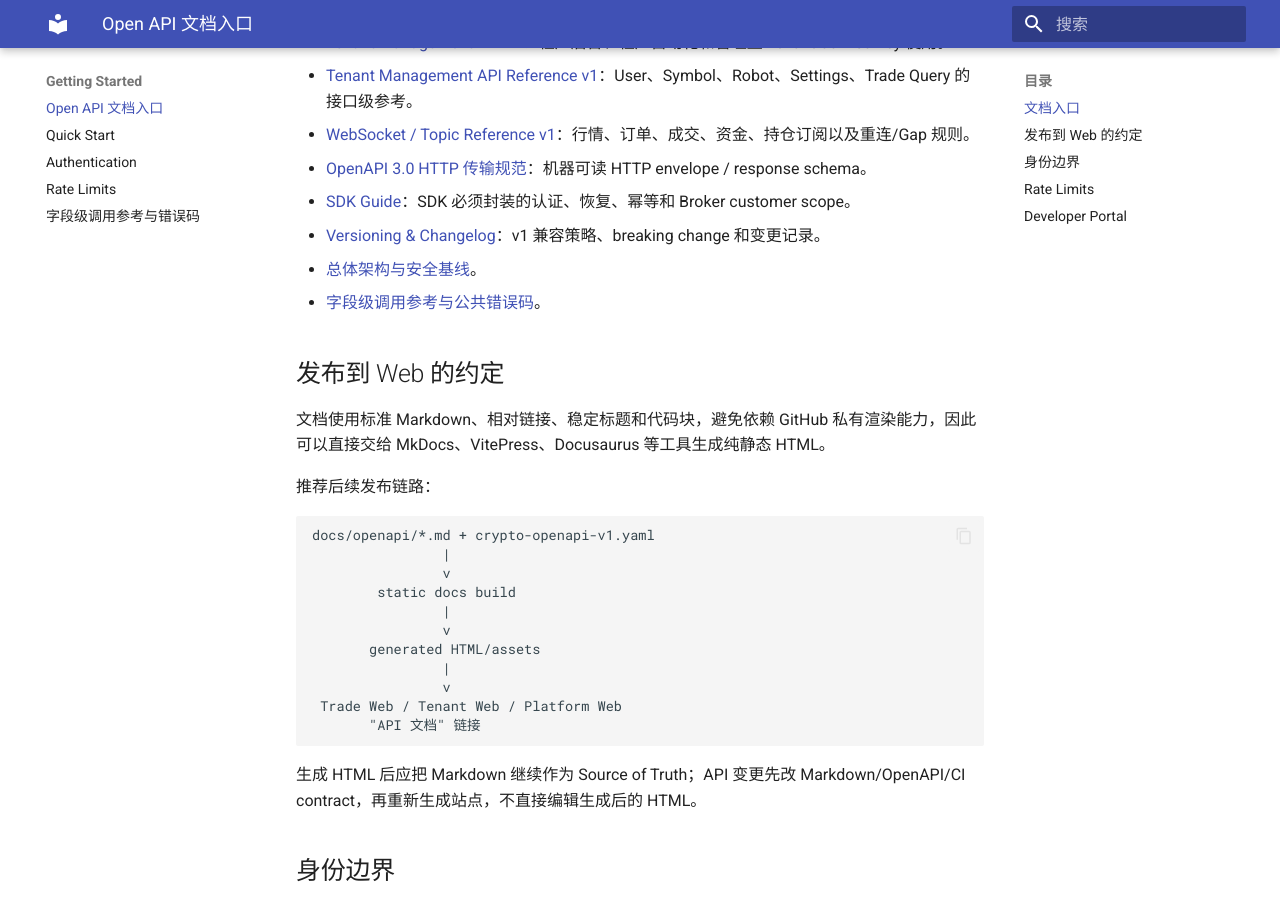
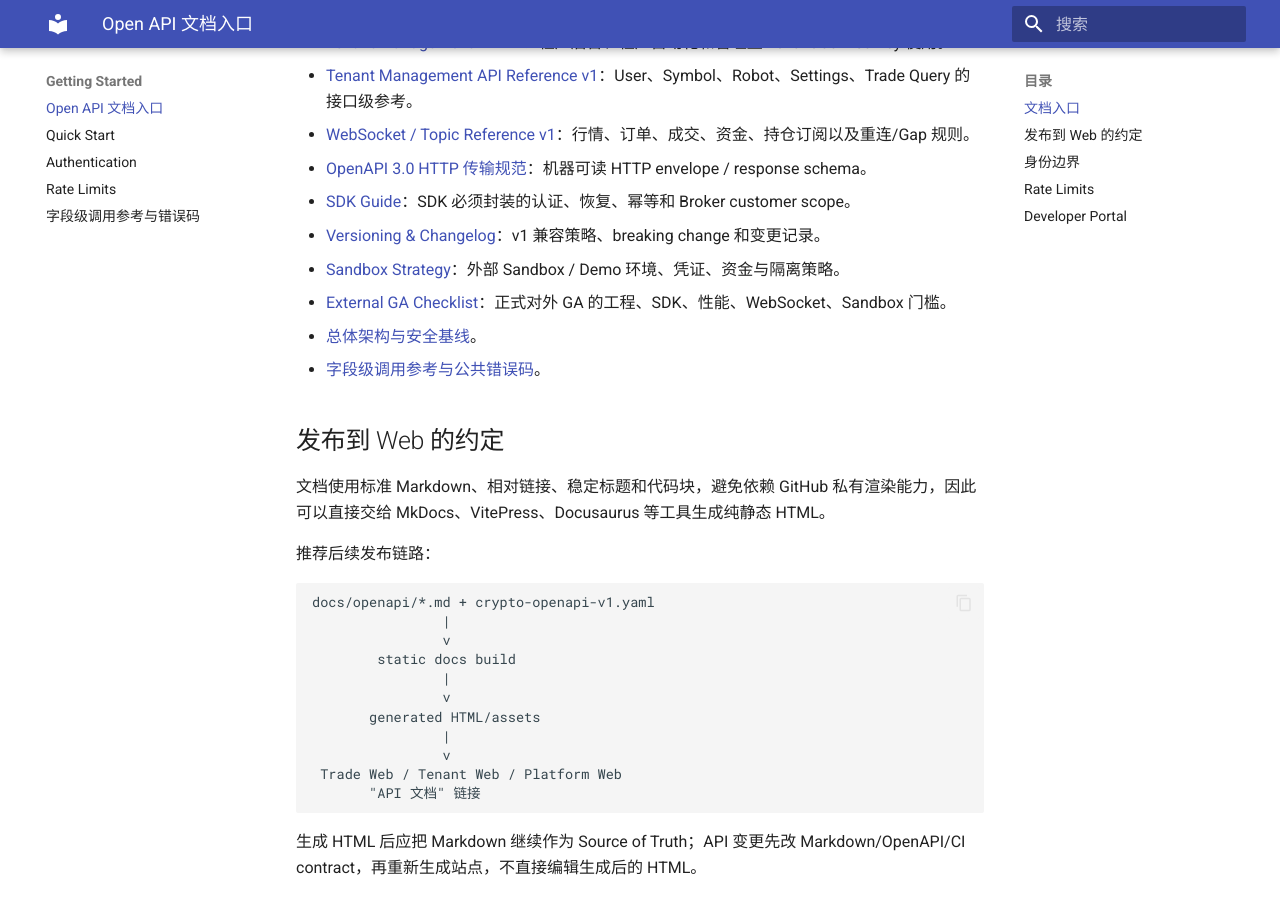
Before and after one commit to bliplink/dc-quant-deploy, an MkDocs documentation site: the page built from docs/openapi/README.zh-CN.md, in a window 1280 px wide and 900 px high, scrolled down 769 px. Built offline with MkDocs 1.6.1 and Material for MkDocs 9.7.7, drawn with Linux system fonts in a browser that asks for light colours.

Commit message:
docs: link sandbox and GA checklist

```diff
--- a/docs/openapi/README.zh-CN.md
+++ b/docs/openapi/README.zh-CN.md
@@ -22,6 +22,8 @@
 - [OpenAPI 3.0 HTTP 传输规范](crypto-openapi-v1.yaml)：机器可读 HTTP envelope / response schema。
 - [SDK Guide](SDK_GUIDE.zh-CN.md)：SDK 必须封装的认证、恢复、幂等和 Broker customer scope。
 - [Versioning & Changelog](VERSIONING_CHANGELOG.zh-CN.md)：v1 兼容策略、breaking change 和变更记录。
+- [Sandbox Strategy](SANDBOX_STRATEGY.zh-CN.md)：外部 Sandbox / Demo 环境、凭证、资金与隔离策略。
+- [External GA Checklist](EXTERNAL_GA_CHECKLIST.zh-CN.md)：正式对外 GA 的工程、SDK、性能、WebSocket、Sandbox 门槛。
 - [总体架构与安全基线](../CRYPTO_OPEN_API_V1.zh-CN.md)。
 - [字段级调用参考与公共错误码](../DC_OPEN_API_V1_REFERENCE.zh-CN.md)。
 
```
